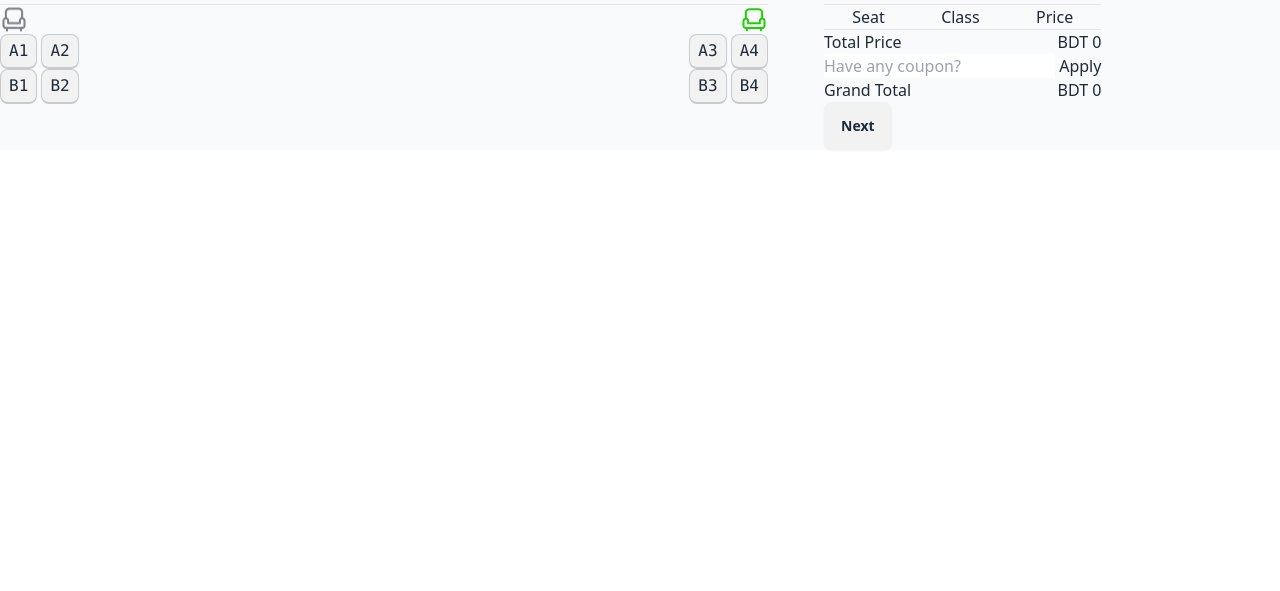
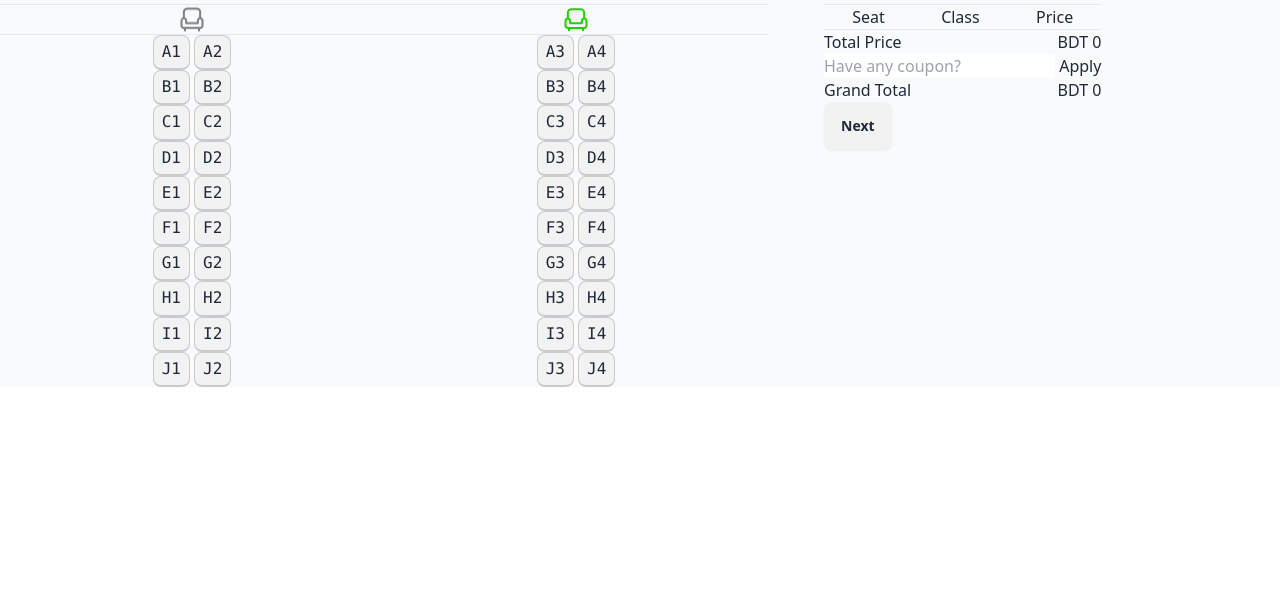
Before and after one commit to shahinkhalasi/p-ticket, a plain HTML site: page index.html in a window 1280 px wide. Shown: the part 209-800 px from the top of the page. Drawn offline with nearby package versions, Linux system fonts and the light colour scheme.

Commit message:
added maximum seat selection

```diff
--- a/index.html
+++ b/index.html
@@ -65,7 +65,8 @@
                     <section class="items-center justify-center">
                         <!-- fare info -->
                         <img src="./images/fare.png" alt="">
-                        <h2 class="text-4xl font-raleway font-bold text-black">550 Taka</h2>
+                        <h2 class="text-4xl font-raleway font-bold text-black"><span
+                            id="seat-price" class="">550</span> Taka</h2>
                         <p class="font-raleway font-bold text-slate-600 text-3xl">Per Seat</p>
                     </section>
                 </div>
@@ -76,29 +77,110 @@
                     <div class="w-[60%]">
                         <h3>Select Your Seat</h3>
                         <hr>
-                        <div class="flex justify-between">
+                        <div class="flex justify-around">
                             <img src="./images/seat-gray.png" alt="">
                             <img src="./images/seat-green.png" alt="">
                         </div>
+                        <hr>
                         <div>
-                            <div class="flex justify-between">
-                                <div><kbd class="kbd">A1</kbd>
-                                    <kbd class="kbd">A2</kbd>
+                            <div class="flex justify-around">
+                                <div><kbd class="kbd seats">A1</kbd>
+                                    <kbd class="kbd seats">A2</kbd>
                                 </div>
                                 <div>
-                                    <kbd class="kbd">A3</kbd>
-                                    <kbd class="kbd">A4</kbd>
+                                    <kbd class="kbd seats">A3</kbd>
+                                    <kbd class="kbd seats">A4</kbd>
                                 </div>
                             </div>
 
-                            <div class="flex justify-between">
+                            <div class="flex justify-around">
                                 <div>
-                                    <kbd class="kbd">B1</kbd>
-                                    <kbd class="kbd">B2</kbd>
+                                    <kbd class="kbd seats">B1</kbd>
+                                    <kbd class="kbd seats">B2</kbd>
                                 </div>
                                 <div>
-                                    <kbd class="kbd">B3</kbd>
-                                    <kbd class="kbd">B4</kbd>
+                                    <kbd class="kbd seats">B3</kbd>
+                                    <kbd class="kbd seats">B4</kbd>
+                                </div>
+                            </div>
+                            <div class="flex justify-around">
+                                <div>
+                                    <kbd class="kbd seats">C1</kbd>
+                                    <kbd class="kbd seats">C2</kbd>
+                                </div>
+                                <div>
+                                    <kbd class="kbd seats">C3</kbd>
+                                    <kbd class="kbd seats">C4</kbd>
+                                </div>
+                            </div>
+                            <div class="flex justify-around">
+                                <div>
+                                    <kbd class="kbd seats">D1</kbd>
+                                    <kbd class="kbd seats">D2</kbd>
+                                </div>
+                                <div>
+                                    <kbd class="kbd seats">D3</kbd>
+                                    <kbd class="kbd seats">D4</kbd>
+                                </div>
+                            </div>
+                            <div class="flex justify-around">
+                                <div>
+                                    <kbd class="kbd seats">E1</kbd>
+                                    <kbd class="kbd seats">E2</kbd>
+                                </div>
+                                <div>
+                                    <kbd class="kbd seats">E3</kbd>
+                                    <kbd class="kbd seats">E4</kbd>
+                                </div>
+                            </div>
+                            <div class="flex justify-around">
+                                <div>
+                                    <kbd class="kbd seats">F1</kbd>
+                                    <kbd class="kbd seats">F2</kbd>
+                                </div>
+                                <div>
+                                    <kbd class="kbd seats">F3</kbd>
+                                    <kbd class="kbd seats">F4</kbd>
+                                </div>
+                            </div>
+                            <div class="flex justify-around">
+                                <div>
+                                    <kbd class="kbd seats">G1</kbd>
+                                    <kbd class="kbd seats">G2</kbd>
+                                </div>
+                                <div>
+                                    <kbd class="kbd seats">G3</kbd>
+                                    <kbd class="kbd seats">G4</kbd>
+                                </div>
+                            </div>
+                            <div class="flex justify-around">
+                                <div>
+                                    <kbd class="kbd seats">H1</kbd>
+                                    <kbd class="kbd seats">H2</kbd>
+                                </div>
+                                <div>
+                                    <kbd class="kbd seats">H3</kbd>
+                                    <kbd class="kbd seats">H4</kbd>
+                                </div>
+                            </div>
+                            <div class="flex justify-around">
+                                <div>
+                                    <kbd class="kbd seats">I1</kbd>
+                                    <kbd class="kbd seats">I2</kbd>
+                                </div>
+                                <div>
+                                    <kbd class="kbd seats">I3</kbd>
+                                    <kbd class="kbd seats">I4</kbd>
+                                </div>
+                            </div>
+                            <div class="flex justify-around">
+                                <div>
+                                    <kbd class="kbd seats">J1</kbd>
+                                    <kbd class="kbd seats">J2</kbd>
+                                </div>
+                                <div>
+                                    <kbd class="kbd seats">J3</kbd>
+                                    <kbd class="kbd seats">J4</kbd>
                                 </div>
                             </div>
                         </div>
@@ -119,7 +201,7 @@
                         <hr>
                         <div class="flex justify-between">
                             <h3>Total Price</h3>
-                            <h3>BDT <span id="">0</span></h3>
+                            <h3>BDT <span id="total-cost">0</span></h3>
                         </div>
 
                         <div class="coupon-code">
@@ -130,7 +212,7 @@
 
                         <div class="flex justify-between">
                             <h3>Grand Total</h3>
-                            <h3>BDT <span id="">0</span></h3>
+                            <h3>BDT <span id="grand-total">0</span></h3>
                         </div>
 
 
--- a/script.js
+++ b/script.js
@@ -0,0 +1,34 @@
+const allSeats = document.getElementsByClassName('seats');
+
+for(const seat of allSeats){
+    seat.addEventListener('click', function(event){
+
+        // selected container
+        const selectedContainer =
+            document.getElementById('selected-seats-container');
+        // disable button
+        event.target.setAttribute('disabled', false);
+
+        // limit selected seats
+        const seatSelectedCount = getConvertedValue('seats-left');
+        if(seatSelectedCount - 1 < 36 ){
+            alert('You have reached your maximum limit!')
+            return;
+        }
+        // change bg color
+        event.target.style.backgroundColor = '#1DD100';
+
+        // update selected seats
+        const seatCount = getConvertedValue('seats-left');
+        document.getElementById('seats-left').innerText = seatCount - 1;
+
+
+    });
+}
+
+
+function getConvertedValue(id){
+    const price = document.getElementById(id).innerText;
+    const convertPrice = parseInt(price);
+    return convertPrice;
+}
```
